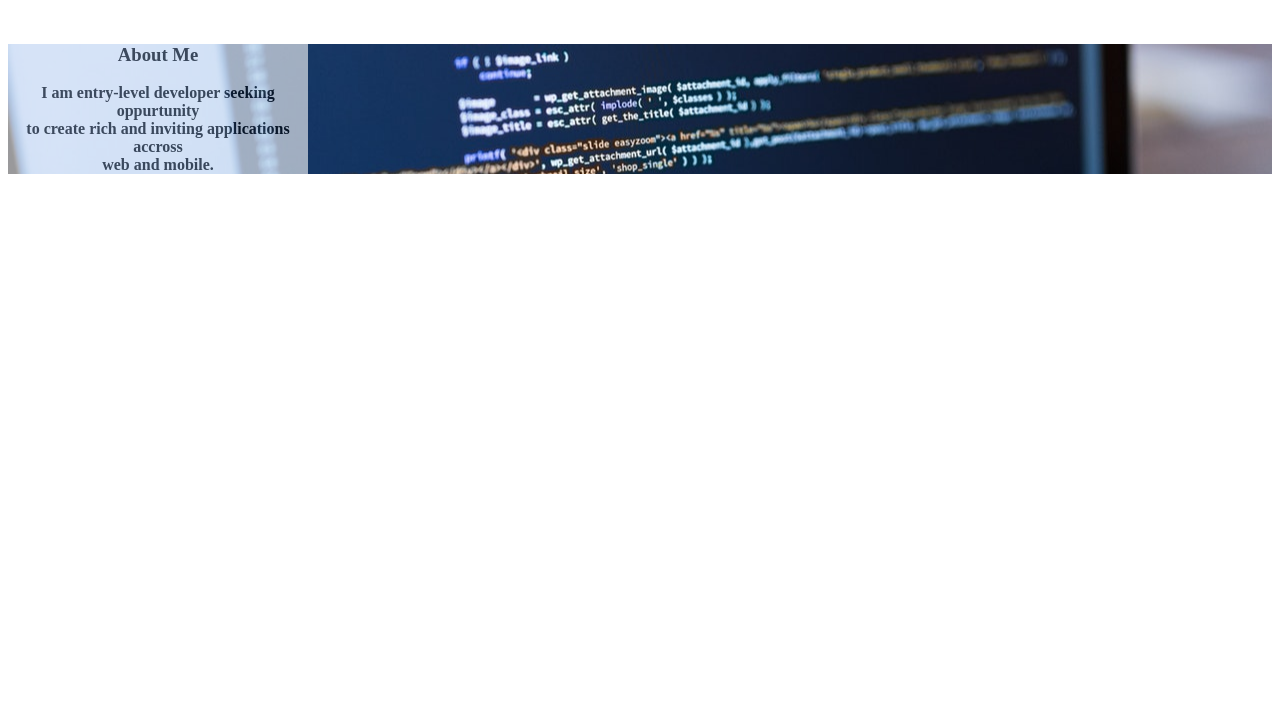
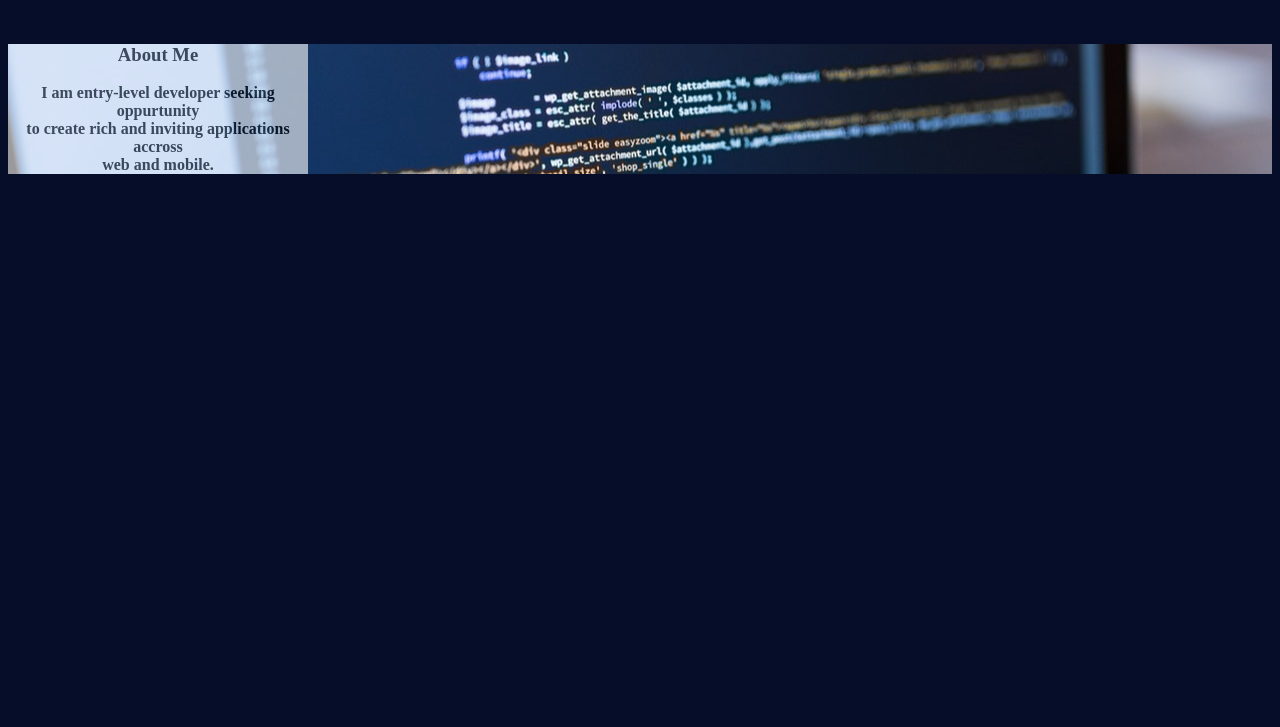
Before and after one commit to geraldthedev/Project2.0, a website: page index.html in a window 1280 px wide. Shown: the part 73-800 px from the top of the page. Drawn offline with nearby package versions, Linux system fonts and the light colour scheme; some packages are replaced by stand-ins of ours.

Commit message:
background color added to the body

```diff
--- a/working.css
+++ b/working.css
@@ -12,3 +12,7 @@
     text-align:center;
 
 }
+
+body{
+    background-color:#050d28;
+}
```
Also changed, not shown: main.js (line endings or trailing spaces).
